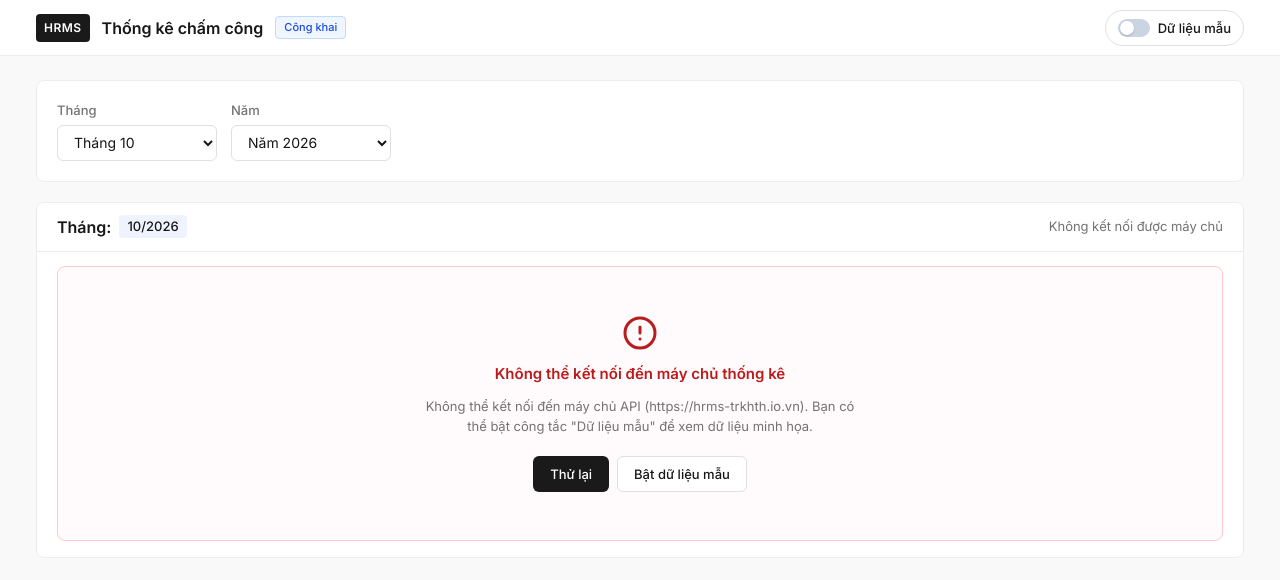
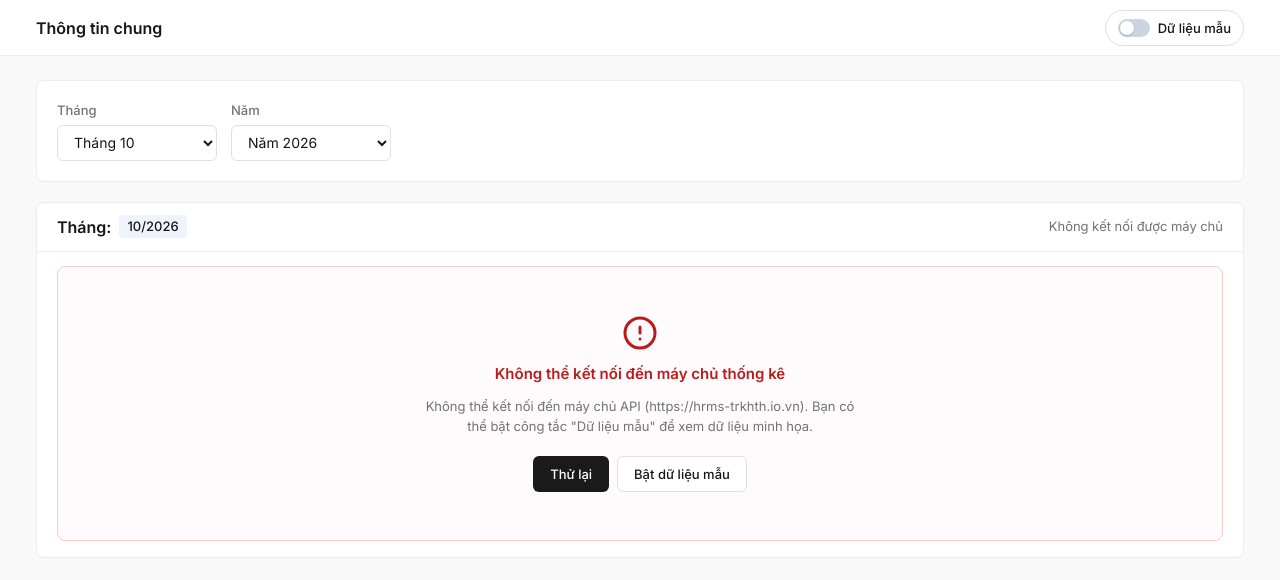
Before and after one commit to ThuanNg05/worknorm-hrms-statistic-page, a website: page index.html in a window 1280 px wide. Drawn offline with Linux system fonts and the light colour scheme; no server answers.

Commit message:
update ui

```diff
--- a/app.js
+++ b/app.js
@@ -383,11 +383,6 @@
   function renderTable() {
     const list = state.items;
 
-    // Cập nhật nhãn số lượng nhân viên
-    const total = list.length;
-    const suffix = state.isMockMode ? ' (Mẫu)' : '';
-    dom.recordCountText.textContent = `Tổng số ${total} nhân viên${suffix}`;
-
     if (list.length === 0) {
       setViewState('EMPTY');
       return;
--- a/index.html
+++ b/index.html
@@ -3,8 +3,8 @@
 <head>
   <meta charset="UTF-8" />
   <meta name="viewport" content="width=device-width, initial-scale=1.0" />
-  <title>[HRMS] Thống kê chấm công công khai</title>
-  <meta name="description" content="Trang thống kê chấm công và ngày nghỉ công khai của nhân viên hệ thống Worknorm HRMS." />
+  <title>Thông tin chung</title>
+  <meta name="description" content="Trang thống kê chấm công và ngày nghỉ công khai." />
   <link rel="preconnect" href="https://fonts.googleapis.com" />
   <link rel="preconnect" href="https://fonts.gstatic.com" crossorigin />
   <link href="https://fonts.googleapis.com/css2?family=Inter:wght@400;500;600;700&display=swap" rel="stylesheet" />
@@ -18,9 +18,7 @@
   <header class="app-header">
     <div class="header-container">
       <div class="brand-section">
-        <span class="brand-badge">HRMS</span>
-        <h1 class="brand-title">Thống kê chấm công</h1>
-        <span class="public-tag">Công khai</span>
+        <h1 class="brand-title">Thông tin chung</h1>
       </div>
       <div class="header-actions">
         <!-- Sample Data Toggle Switch (Visible when server cannot be reached or mock mode is active) -->
```
